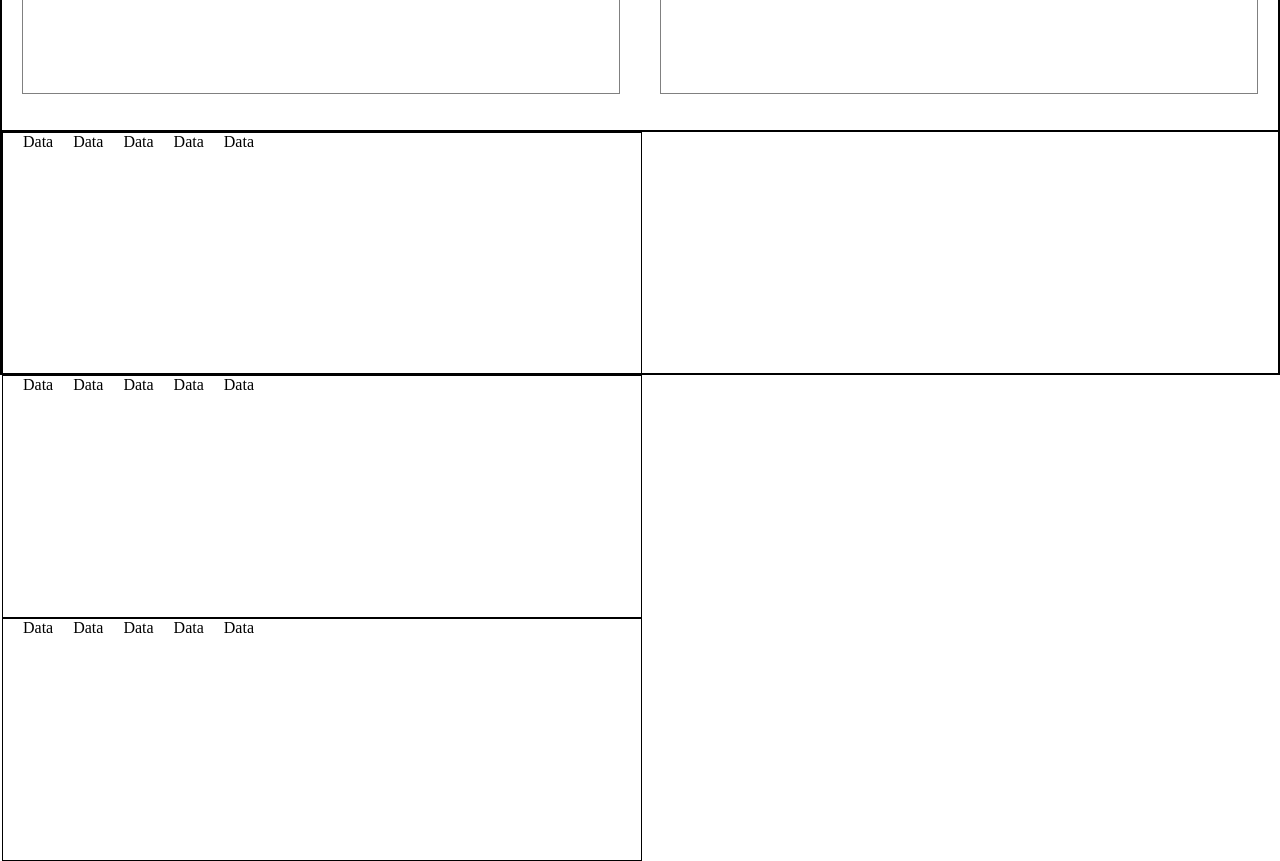
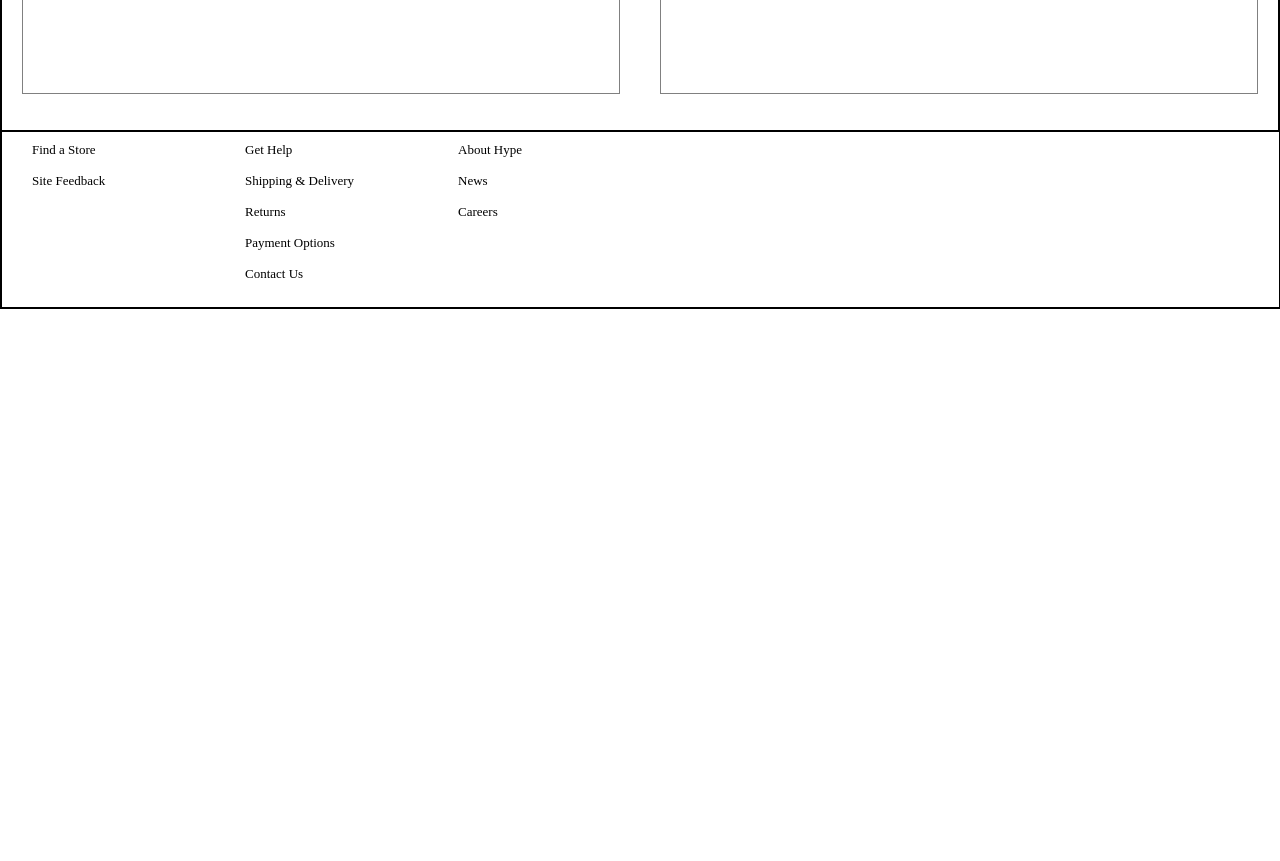
Before and after one commit to ProgramJustin/Hype, a React app: page / in a window 1280 px wide. Shown: the part 3140-4001 px from the top of the page. After the commit the page ends 3449 px from the top, so only its background shows below. Built offline with nearby package versions, Linux system fonts and the light colour scheme.

Commit message:
add link content

```diff
--- a/src/components/Footer.jsx
+++ b/src/components/Footer.jsx
@@ -5,42 +5,52 @@ function Footer(){
     <div id="footer">
       <style global jsx>{`
           #footer {
-            height: 241px;
+            display: flex;
+            height: 100%;
+            width: 100%;
             border: 1px solid black;
-            display: flex;
           }
 
           #footer div {
+            display: flex;
+            flex-direction: row;
             height: 100%;
             width: 100%;
           }
 
           #footer div div {
             display: flex;
-            border: 1px solid black;
+            flex-direction: column;
+            padding: 10px;
+          }
+          #footer div div a {
+            margin-bottom: 15px;
+            font-size: 13px;
+          }
+
+          @media only screen and (max-width: 799.9px) {
+            #footer {
+              flex-direction: column;
+              height: 100%;
+            }
           }
         `}</style>
       <div>
         <div>
-          <a>Data</a>
-          <a>Data</a>
-          <a>Data</a>
-          <a>Data</a>
-          <a>Data</a>
+          <a>Find a Store</a>
+          <a>Site Feedback</a>
         </div>
         <div>
-          <a>Data</a>
-          <a>Data</a>
-          <a>Data</a>
-          <a>Data</a>
-          <a>Data</a>
+          <a>Get Help</a>
+          <a>Shipping & Delivery</a>
+          <a>Returns</a>
+          <a>Payment Options</a>
+          <a>Contact Us</a>
         </div>
         <div>
-          <a>Data</a>
-          <a>Data</a>
-          <a>Data</a>
-          <a>Data</a>
-          <a>Data</a>
+          <a>About Hype</a>
+          <a>News</a>
+          <a>Careers</a>
         </div>
       </div>
 
```
